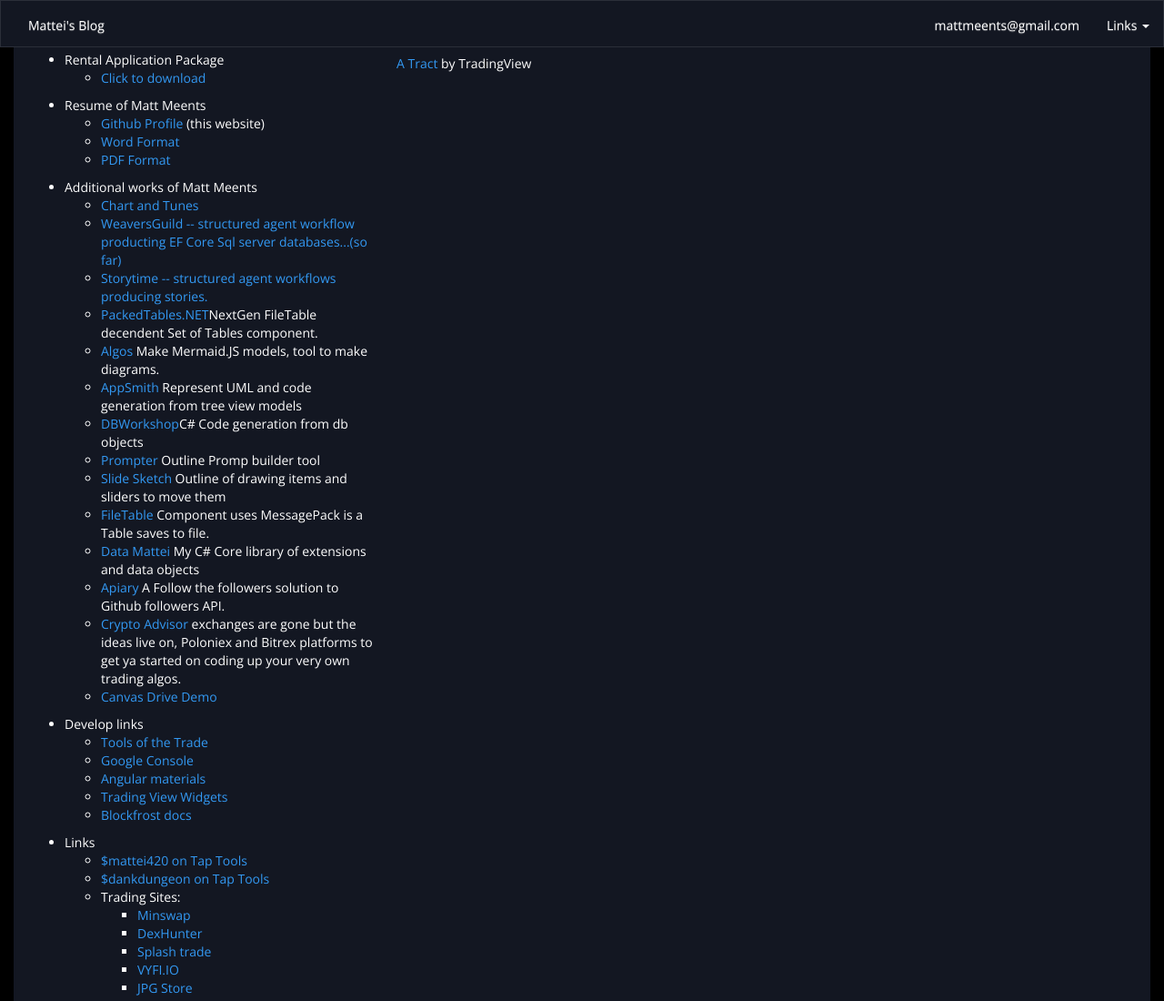
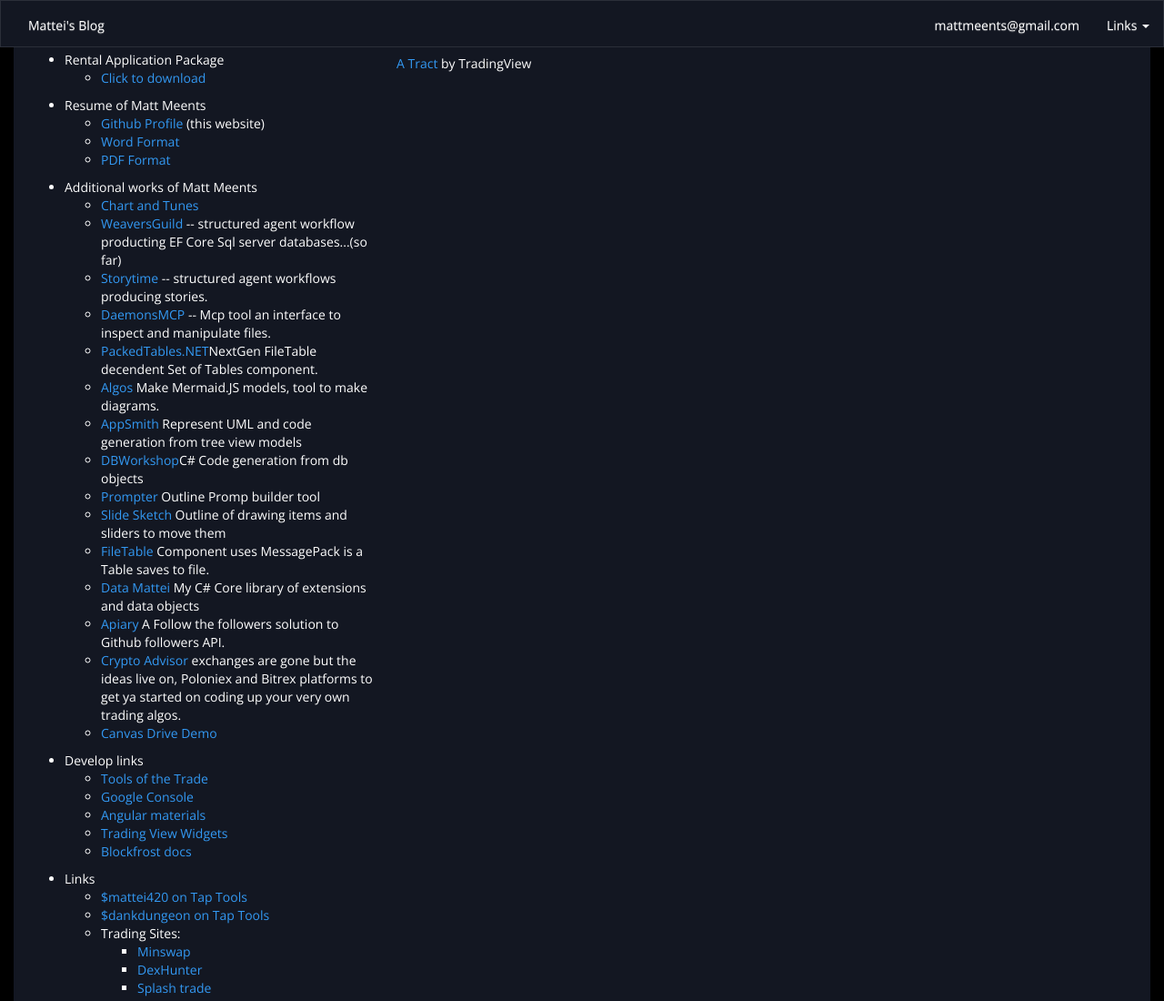
Before and after one commit to mmeents/mmeents.github.io, a website: page default.html in a window 1280 px wide. Shown: the top 1100 px of the page at 91% size. Drawn offline with nearby package versions, Linux system fonts and the light colour scheme; a script that the page names is missing.

Commit message:
updates links

```diff
--- a/default.html
+++ b/default.html
@@ -67,8 +67,9 @@
                                                 Additional works of Matt Meents
                                                 <ul>
                                                     <li><a href="javascript:pu('https://mmeents.github.io/BigCryptoChart.html');">Chart and Tunes</a></li>
-													<li><a href="javascript:pu('https://github.com/mmeents/WeaversGuild');">WeaversGuild -- structured agent workflow producting EF Core Sql server databases...(so far)</a></li>
-													<li><a href="javascript:pu('https://github.com/mmeents/Storytime');">Storytime -- structured agent workflows producing stories.</a></li>
+													<li><a href="javascript:pu('https://github.com/mmeents/WeaversGuild');">WeaversGuild</a> -- structured agent workflow producting EF Core Sql server databases...(so far)</li>
+													<li><a href="javascript:pu('https://github.com/mmeents/Storytime');">Storytime</a> -- structured agent workflows producing stories.</li>
+                                                    <li><a href="javascript:pu('https://github.com/mmeents/DaemonsMCP');">DaemonsMCP</a> -- Mcp tool an interface to inspect and manipulate files.</li>
                                                     <li><a href="javascript:pu('https://github.com/mmeents/PackedTables.NET');">PackedTables.NET</a>NextGen FileTable decendent Set of Tables component.</li>
                                                     <li><a href="javascript:pu('https://github.com/mmeents/Algos');">Algos</a> Make Mermaid.JS models, tool to make diagrams.</li>
                                                     <li><a href="javascript:pu('https://github.com/mmeents/AppSmith');">AppSmith</a> Represent UML and code generation from tree view models</li>
```
